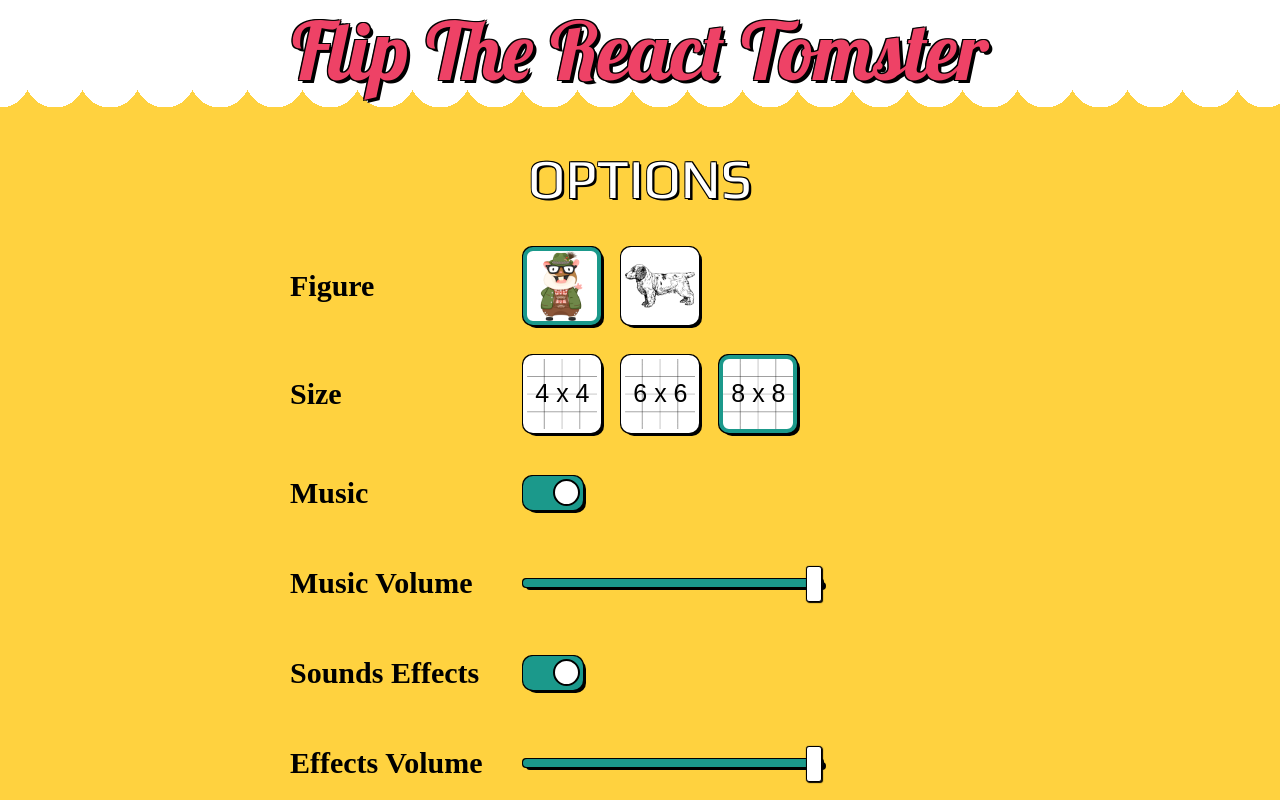
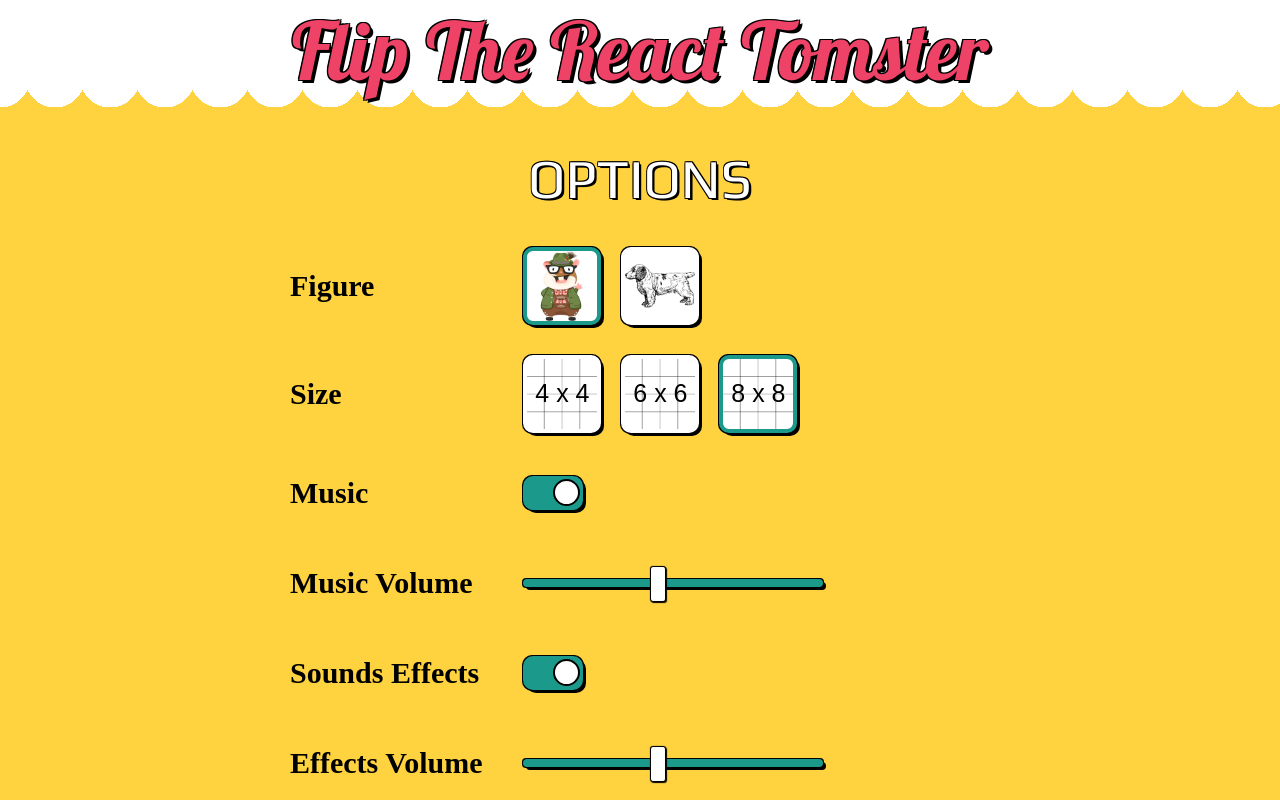
Before and after one commit to tavofigse/flip-the-react-tomster, a React (Create React App) app: page /options in a window 1280 px wide. Shown: the top 800 px of the page. Built offline with nearby package versions, Linux system fonts and the light colour scheme; a web font is replaced by a local one.

Commit message:
Conneting <Range /> component within options form

```diff
--- a/src/components/options/Options.tsx
+++ b/src/components/options/Options.tsx
@@ -30,7 +30,7 @@ export interface IOptionsProps {
 }
 
 export const OptionsComponent: React.StatelessComponent<IOptionsProps & InjectedFormProps> = props => {
-  const { options: { character, grid, music, sound }} = props;
+  const { options: { character, grid, music, musicVolume, sound, soundVolume }} = props;
   return (
     <form onSubmit={props.handleSubmit}>
       <Section>
@@ -66,7 +66,7 @@ export const OptionsComponent: React.StatelessComponent<IOptionsProps & Injected
       <Section>
         <OptionLabel>Music Volume</OptionLabel>
         <OptionsContainer>
-          <Range />
+          <Range name="musicVolume" value={musicVolume}/>
         </OptionsContainer>
       </Section>
       <Section>
@@ -78,7 +78,7 @@ export const OptionsComponent: React.StatelessComponent<IOptionsProps & Injected
       <Section>
         <OptionLabel>Effects Volume</OptionLabel>
         <OptionsContainer>
-          <Range />
+          <Range name="soundVolume" value={soundVolume}/>
         </OptionsContainer>
       </Section>
       <Section>
--- a/src/components/options/Range.tsx
+++ b/src/components/options/Range.tsx
@@ -1,15 +1,23 @@
 import * as React from "react";
+import { Field } from 'redux-form';
 import styled from "styled-components";
 import * as Variables from "../../styles/variables";
 
 interface IRangeProps {
     className?: string;
+    name: string;
+    value: string;
 }
 
-export const RangeComponent: React.StatelessComponent<IRangeProps> = props => (
-    <div className={props.className}>
-        <input
-            className={props.className}
+export const RangeComponent: React.StatelessComponent<
+IRangeProps
+> = ({className, value, name}) => (
+    <div className={className}>
+        <Field id={name}
+            className={className}
+            component="input"
+            value={value}
+            name={name}
             type="range"
             step="0.1"
             min="0.1"
--- a/src/containers/options/Options.ts
+++ b/src/containers/options/Options.ts
@@ -10,16 +10,27 @@ state => {
         character,
         grid,
         music,
-        sound
-    } = selector(state, 'character', 'grid', 'music', 'sound')
+        musicVolume,
+        sound,
+        soundVolume
+    } = selector(state,
+        'character',
+        'grid',
+        'music',
+        'musicVolume',
+        'sound',
+        'soundVolume'
+    )
     return {
         initialValues: {
             character: 'tomster',
             grid: '8',
             music: true,
-            sound: true
+            musicVolume: '0.5',
+            sound: true,
+            soundVolume: '0.5'
         },
-        options: {character, grid, music, sound}
+        options: {character, grid, music, musicVolume, sound, soundVolume}
     }
 };
 
```
